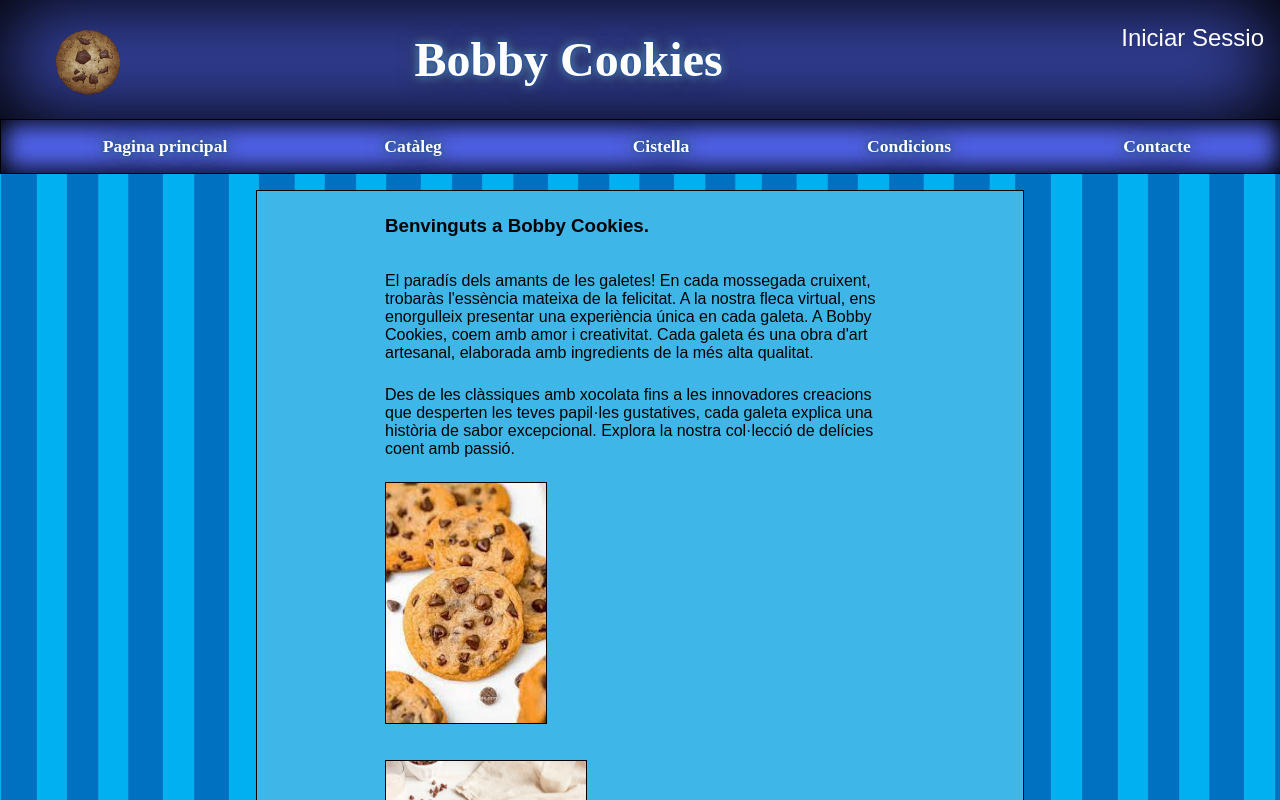
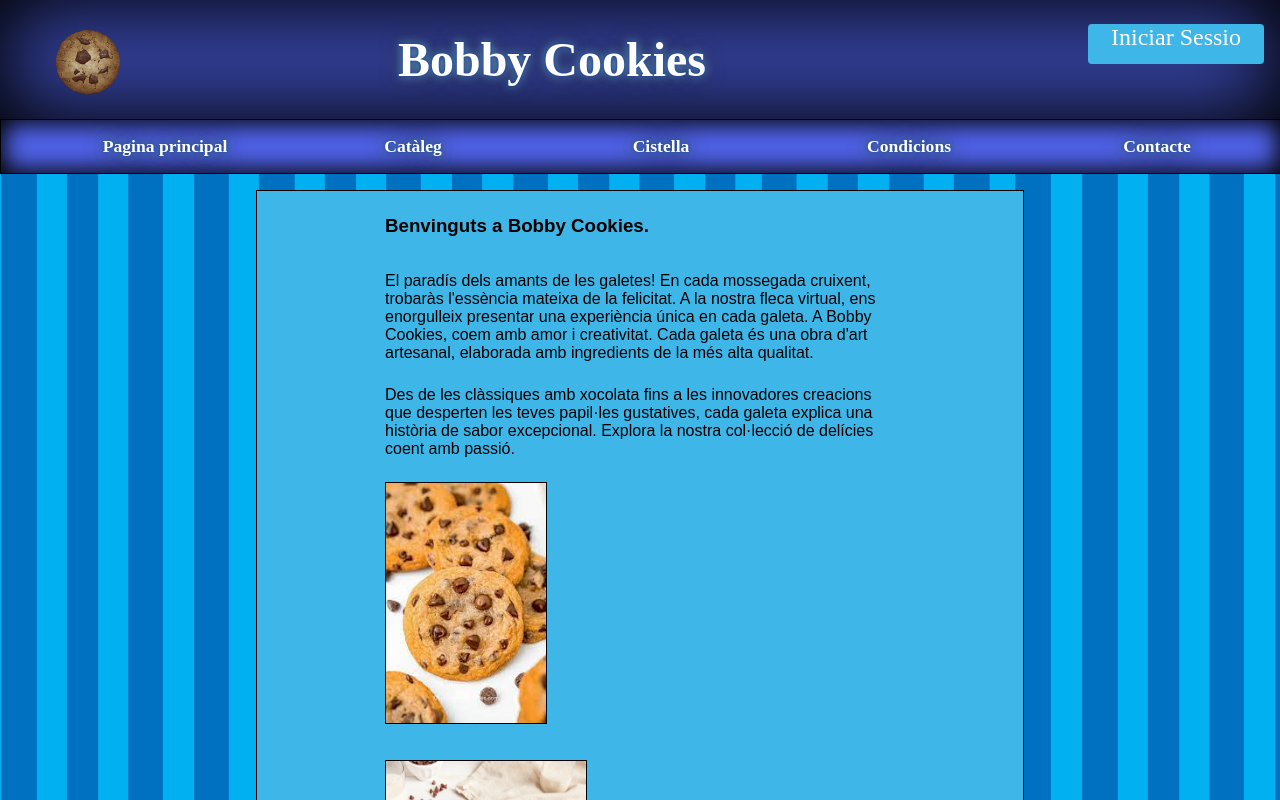
Before and after one commit to MichelSP610/BotigaAngular, an Angular app: page / in a window 1280 px wide. Shown: the top 800 px of the page. Built offline with nearby package versions, Linux system fonts and the light colour scheme.

Commit message:
user info page deleted + buttons fixed

```diff
--- a/src/app/app.routes.ts
+++ b/src/app/app.routes.ts
@@ -7,7 +7,6 @@ import {ContacteComponent} from "./components/contacte/contacte.component";
 import {CondicionsComponent} from "./components/condicions/condicions.component";
 import {PrivacitatComponent} from "./components/privacitat/privacitat.component";
 import {IniciSessioComponent} from "./components/inici-sessio/inici-sessio.component";
-import {InformacioUsuariComponent} from "./components/informacio-usuari/informacio-usuari.component";
 
 export const routes: Routes = [
   { path: '', component:IniciComponent},
@@ -17,6 +16,5 @@ export const routes: Routes = [
   {path: 'contacte', component:ContacteComponent},
   {path: 'condicions', component:CondicionsComponent},
   {path: 'privacitat', component:PrivacitatComponent},
-  {path: 'login', component:IniciSessioComponent},
-  {path: 'user-info', component:InformacioUsuariComponent}
+  {path: 'login', component:IniciSessioComponent}
 ];
--- a/src/app/components/header-nav/header-nav.component.css
+++ b/src/app/components/header-nav/header-nav.component.css
@@ -27,7 +27,17 @@ header .session {
 }
 header .session, header .session li{
   list-style: none;
-  text-align: right;
+  text-align: center;
+}
+header .session li{
+  width: 12vmin;
+  height: 5vmin;
+  background-color: #3eb6e8;
+  border-radius: 0.5vmin;
+}
+header .session li a{
+  width: 100%;
+  height: 100%;
 }
 header .session ul{
   display: none;
@@ -35,11 +45,30 @@ header .session ul{
 }
 header .session li:hover > ul {
   display: block;
+  position: absolute;
+  top: 7.4vmin;
+  right: 2vmin;
+}
+#log-out {
+  background-color: #3eb6e8;
+}
+#log-out a {
+  color: white;
+}
+#log-out:hover {
+  background-color: red;
+}
+#log-in {
+  width: 22vmin;
+  padding: 0;
+}
+#log-in a {
+  width: 100%;
+  height: 100%;
 }
 header .session a {
   text-decoration: none;
   color: white;
-  font-family: "Arial";
 }
 nav {
   display: flex;
--- a/src/app/components/header-nav/header-nav.component.html
+++ b/src/app/components/header-nav/header-nav.component.html
@@ -1,12 +1,11 @@
 <header>
   <a href="https://orteil.dashnet.org/cookieclicker/"><img src="assets/LOGO.png"></a>
   <h1>Bobby Cookies</h1>
-    <ul *ngIf="readUserConnection() === 'false'" class="session"><li><a routerLink="/login" routerLinkActive="active">Iniciar Sessio</a></li></ul>
+    <ul *ngIf="readUserConnection() === 'false'" class="session"><li id="log-in"><a routerLink="/login" routerLinkActive="active">Iniciar Sessio</a></li></ul>
     <ul *ngIf="readUserConnection() === 'true'" class="session">
       <li>{{username}}
         <ul>
-          <li><a routerLink="/user-info" routerLinkActive="active">user info</a></li>
-          <li><a href="javascript:void(0)" (click)="logOut()">log out</a></li>
+          <li id="log-out"><a href="javascript:void(0)" (click)="logOut()">log out</a></li>
         </ul>
       </li>
     </ul>
--- a/src/app/components/informacio-usuari/informacio-usuari.component.html
+++ /dev/null
@@ -1 +0,0 @@
-<p>informacio-usuari works!</p>
--- a/src/app/components/informacio-usuari/informacio-usuari.component.ts
+++ /dev/null
@@ -1,21 +0,0 @@
-import { Component } from '@angular/core';
-import {Router} from "@angular/router";
-
-@Component({
-  selector: 'app-informacio-usuari',
-  standalone: true,
-  imports: [],
-  templateUrl: './informacio-usuari.component.html',
-  styleUrl: './informacio-usuari.component.css'
-})
-export class InformacioUsuariComponent {
-
-  constructor(private router: Router) {
-  }
-
-  ngOnInit() {
-    if(sessionStorage.getItem('userConnected') === 'false') {
-      this.router.navigate(['/login'])
-    }
-  }
-}
```
Also changed, not shown: src/app/components/informacio-usuari/informacio-usuari.component.css (deleted), 1 other file (tests, documents, lock files or other folders).
